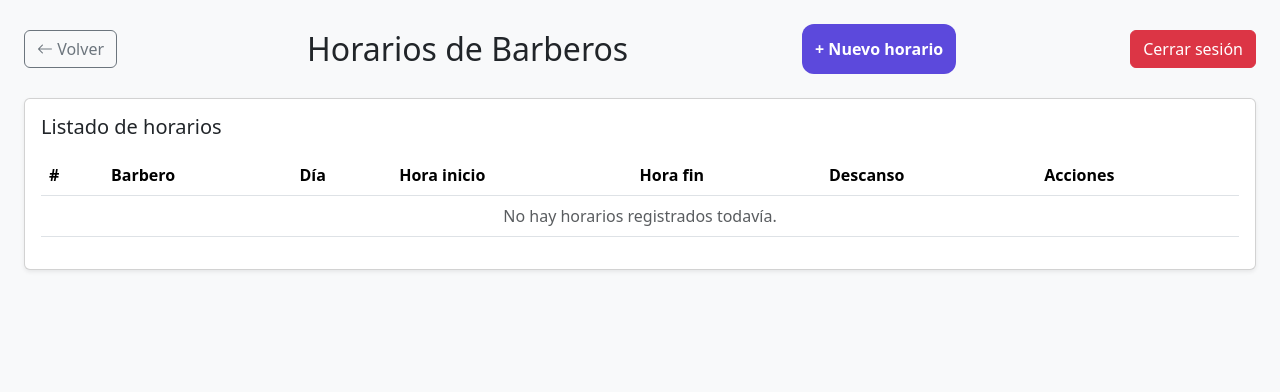
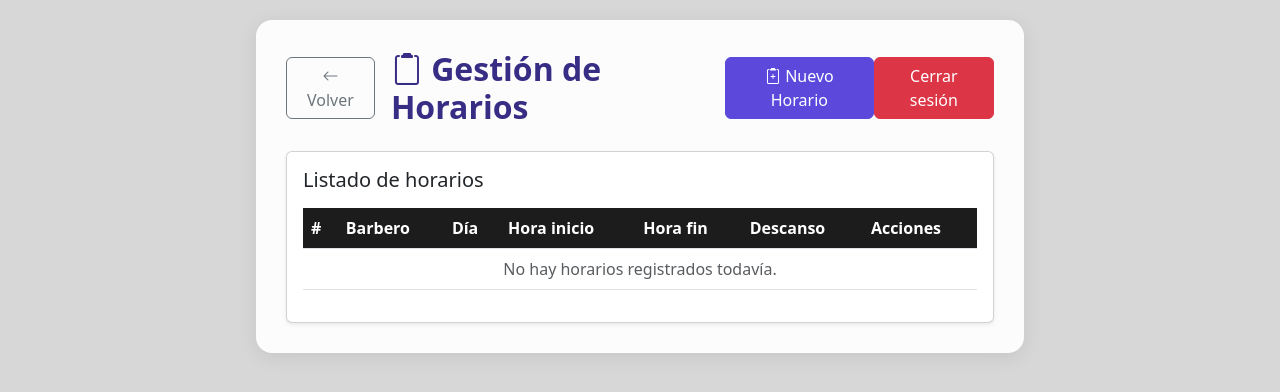
Before and after one commit to AlexOviedo0828/BarberShop, a Flask app: page /admin/horarios in a window 1280 px wide. Shown: the top 392 px of the page. Run offline with Flask 3, Linux system fonts and the light colour scheme; the visitor is signed in with stand-in values (Sample User, id 1); data that the repository does not hold is empty; some libraries are stand-ins or nearby versions.

Commit message:
Cambios en css de horarios

```diff
--- a/flask_app/controllers/admin.py
+++ b/flask_app/controllers/admin.py
@@ -26,7 +26,6 @@ def dashboard_admin():
         "ultimas_citas": Cita.ultimas(5)
     }
     usuario=Usuario.obtener_por_id({"id": session["usuario_id"]})
-    print(f'\n\nUSUARIO ADMIN: {usuario}\n\n')
     nombre=usuario.nombre.capitalize()
     return render_template("admin.html", **data, nombre=nombre)
 
--- a/flask_app/static/css/horarios.css
+++ b/flask_app/static/css/horarios.css
@@ -1,73 +1,38 @@
-
-.login-body {
-    background: url("../img/baner.png") no-repeat center center fixed;
-    background-size: cover;
-    display: flex;
-    justify-content: center;
-    align-items: center;
-    height: 100vh;
-    font-family: "Poppins", sans-serif;
+body{
+    background-color: #d8d7d8;
+}
+.main-card {
+    width: 60%;
+    margin-top: 20px;
+    background: #fcfcfc;
+    border-radius: 16px;
+    padding: 30px;
+    box-shadow: 0px 4px 20px rgba(0,0,0,0.08);
 }
 
-.register-body {
-    background: url("../img/baner2.png") no-repeat center center fixed;
-    background-size: cover;
-    display: flex;
-    justify-content: center;
-    align-items: center;
-    height: 100vh;
-    font-family: "Poppins", sans-serif;
+.table th {
+    background: #1c1c1c;
+    color: white;
 }
 
-.login-card {
-    width: 25rem;
-    background: rgba(141, 28, 170, 0.55);
-    backdrop-filter: blur(12px);
-    border-radius: 20px;
-    padding: 2rem;
-    color: #ffffff;
-    box-shadow: 0 8px 25px rgba(0, 0, 0, 0.45);
-    animation: fadeIn 0.8s ease;
-}
-/* Inputs*/
-.form-control {
-    border-radius: 12px;
-    padding: 0.8rem;
-    border: none;
-}
-/*Botón ingresar*/
-.btn-primary {
-    background: #5c49dc;
-    border: none;
-    border-radius: 12px;
-    padding: 0.8rem;
-    font-weight: bold;
-    transition: 0.3s;
+.btn-sm {
+    border-radius: 6px;
 }
 
-.btn-primary:hover {
-    background: #634775;
+.btn-primary{
+    background-color:#5c49dc ;
+    border: #5c49dc solid 1px;
 }
 
-/* Link  que direcciona a el registro*/
-a {
-    color: #ffffff;
-    text-decoration: none;
+.btn-primary:hover{
+    background-color:#634775 ;
+    border: #634775 solid 1px;
 }
 
-/* tarjeta del registro*/
-.register-card {
-    width: 32rem;
-    background: rgba(77, 76, 76, 0.8);
-    backdrop-filter: blur(10px);
-    border-radius: 20px;
-    padding: 2rem;
-    color: #fff;
-    box-shadow: 0 8px 25px rgba(0, 0, 0, 0.45);
-    animation: fadeIn 0.8s ease;
+.bi-clipboard2{
+    color:#382d84;
 }
-/*Animación */
-@keyframes fadeIn {
-    from { opacity: 0; transform: translateY(20px); }
-    to   { opacity: 1; transform: translateY(0); }
+
+.fw-bold{
+    color:#382d84;
 }
--- a/flask_app/templates/admin.html
+++ b/flask_app/templates/admin.html
@@ -109,7 +109,7 @@
             href="/admin/horarios"
             class="btn btn-secondary w-100 quick-btn shadow-sm"
           >
-            <i class="bi bi-clock-history fs-3 d-block"></i>
+            <i class="bi bi-clipboard2 fs-3 d-block"></i>
             Horarios
           </a>
         </div>
--- a/flask_app/templates/admin_horarios.html
+++ b/flask_app/templates/admin_horarios.html
@@ -1,34 +1,48 @@
 <!DOCTYPE html>
-<html lang="en">
+<html lang="es">
   <head>
-        <meta charset="UTF-8">
+    <meta charset="UTF-8" />
+    <meta name="viewport" content="width=device-width, initial-scale=1.0" />
     <title>Admin | Horarios Barberos</title>
-        <!-- Bootstrap 5 CSS -->
-        <link href="https://cdn.jsdelivr.net/npm/bootstrap@5.3.3/dist/css/bootstrap.min.css" rel="stylesheet">
-        <!-- SweetAlert2 -->
+
+    <!-- BOOTSTRAP -->
+    <link
+      href="https://cdn.jsdelivr.net/npm/bootstrap@5.3.3/dist/css/bootstrap.min.css"
+      rel="stylesheet"
+    />
+
+    <!-- ICONOS -->
+    <link
+      rel="stylesheet"
+      href="https://cdn.jsdelivr.net/npm/bootstrap-icons@1.11.1/font/bootstrap-icons.css"
+    />
+    <link
+      rel="stylesheet"
+      href="{{ url_for('static', filename='css/horarios.css') }}"
+    />
+    <!-- SWEETALERT -->
     <script src="https://cdn.jsdelivr.net/npm/sweetalert2@11"></script>
-        <link rel="stylesheet" href="{{ url_for('static', filename='css/horarios.css') }}">
-        <!-- ICONOS -->
-        <link rel="stylesheet" href="https://cdn.jsdelivr.net/npm/bootstrap-icons@1.11.1/font/bootstrap-icons.css">
+  </head>
 
-
-
-    </head>
-    <body class="bg-light">
-
-    <div class="d-flex">
-        <!-- CONTENIDO PRINCIPAL -->
-        <div class="container-fluid p-4">
-
+  <body>
+    <div class="d-flex justify-content-center">
+      <div class="main-card">
         <div class="d-flex justify-content-between align-items-center mb-4">
+          <div class="d-flex align-items-center">
             <a href="/dashboard/admin" class="btn btn-outline-secondary me-3">
               <i class="bi bi-arrow-left"></i> Volver
             </a>
-                <h2 class="mb-0">Horarios de Barberos</h2>
+
+            <h2 class="fw-bold m-0">
+              <i class="bi bi-clipboard2"></i> Gestión de Horarios
+            </h2>
+
+          </div>
 
           <button class="btn btn-primary" data-bs-toggle="modal" data-bs-target="#modalCrear">
-                    + Nuevo horario
+                <i class="bi bi-clipboard2-plus"></i> Nuevo Horario
           </button>
+
           <button class="btn btn-danger" onclick="location.href='{{ url_for('logout') }}'">
             Cerrar sesión
           </button>
@@ -169,7 +183,6 @@
                     </div>
                 </div>
             </div>
-
         </div>
     </div>
 
@@ -261,6 +274,5 @@
         });
     });
     </script>
-
   </body>
 </html>
--- a/flask_app/templates/admin_peluqueros.html
+++ b/flask_app/templates/admin_peluqueros.html
@@ -40,7 +40,7 @@
           </div>
 
           <a href="{{url_for('nuevo_peluquero')}}" class="btn btn-success">
-            <i class="bi bi-person-plus"></i> Nuevo Peluquero
+            <i class="bi bi-file-plus"></i> Nuevo Peluquero
           </a>
           <button class="btn btn-danger" onclick="location.href='{{ url_for('logout') }}'">
             Cerrar sesión
```
Lines whose indentation alone changed are shown as unchanged.
